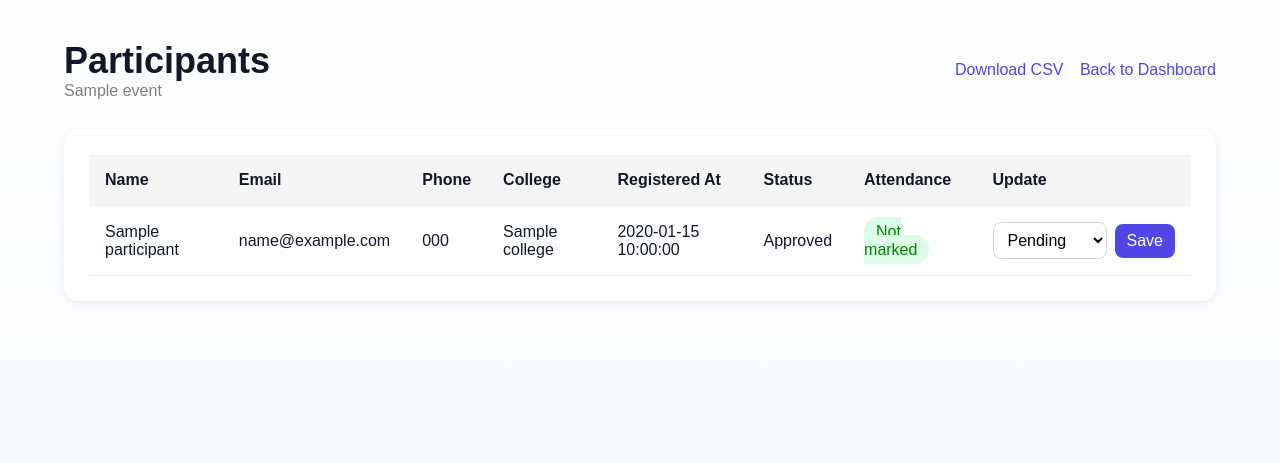
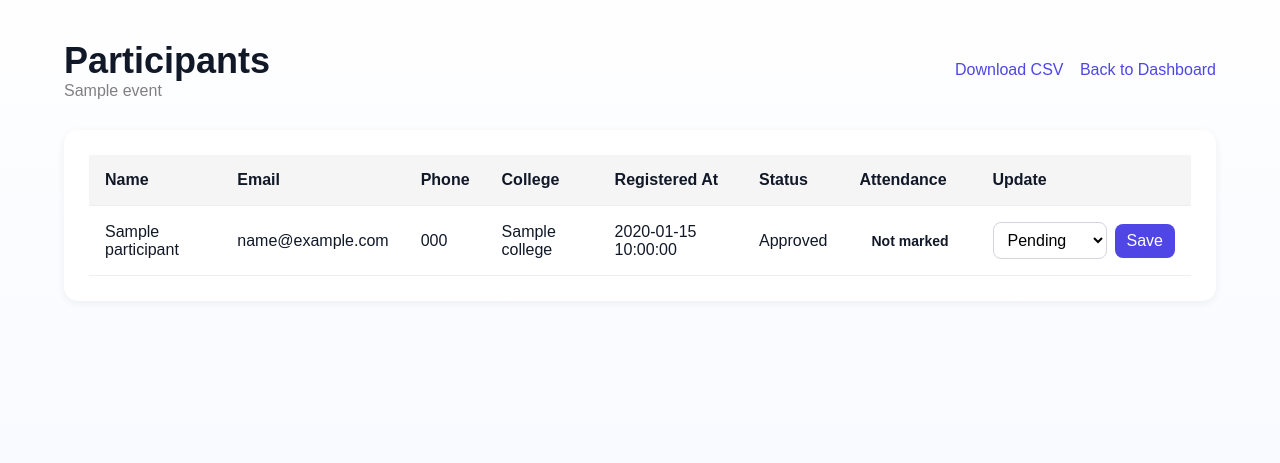
Before and after one commit to nishant-b-bit/AI39-C--Group-7-College_Event_Management_System, a Flask app: template app/Templates/participants.html in a window 1280 px wide. Shown: the part 71-534 px from the top of the page. Run offline with Flask 3, Linux system fonts and the light colour scheme; the template is opened without the code that fills it: most values are stand-ins (such as "Sample title", 1, 10 or a date in 2020).

Commit message:
updated css for the present and not marked status

```diff
--- a/app/static/css/participants.css
+++ b/app/static/css/participants.css
@@ -51,10 +51,25 @@ td{
 }
 
 .status{
-    background:#dcfce7;
-    color:green;
+    display:inline-flex;
+    align-items:center;
+    justify-content:center;
+    min-width:92px;
     padding:6px 12px;
     border-radius:20px;
+    white-space:nowrap;
+    font-weight:600;
+    font-size:14px;
+}
+
+.status-present{
+    background:#dcfce7;
+    color:#166534;
+}
+
+.status-not-marked{
+    background:#f3f4f6;
+    color:#4b5563;
 }
 
 .page-header a{
```
